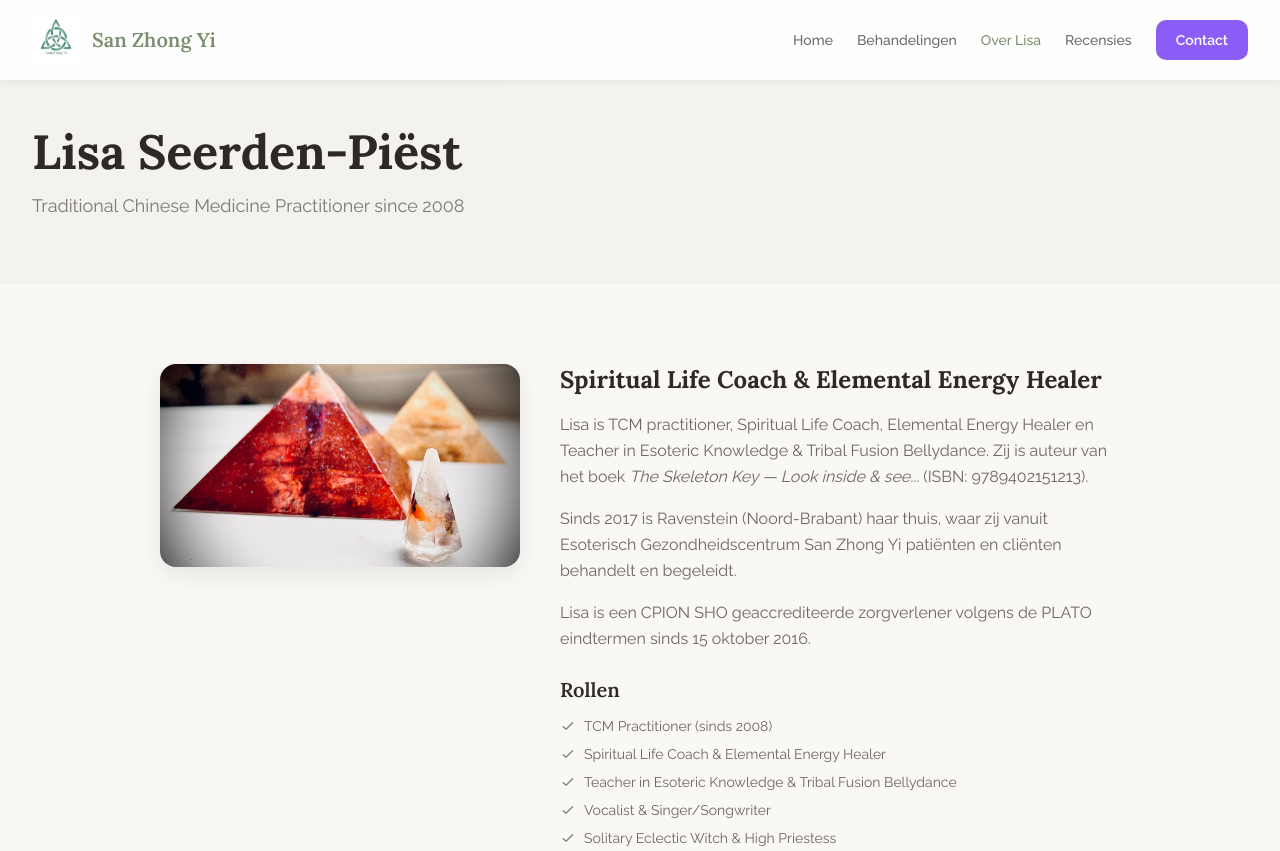
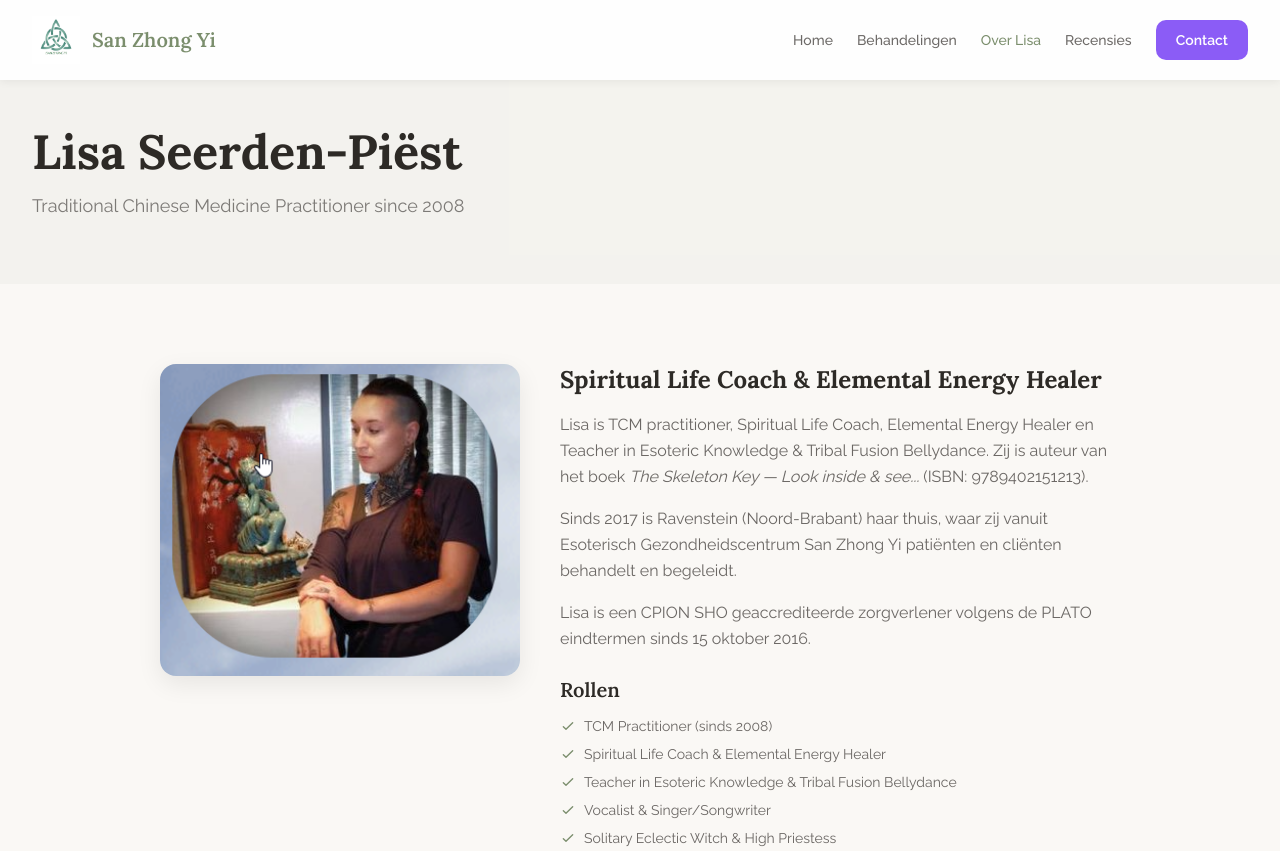
Before and after one commit to sirprikkel/san-zhong-yi-website, a plain HTML site: page over-lisa.html in a window 1280 px wide. Shown: the top 851 px of the page. Drawn offline with nearby package versions, Linux system fonts and the light colour scheme.

Commit message:
Add Lisa portrait photo to Over Lisa page

```diff
--- a/over-lisa.html
+++ b/over-lisa.html
@@ -42,7 +42,7 @@
     <div class="max-w-5xl mx-auto px-4 md:px-6 lg:px-8">
       <div class="grid md:grid-cols-5 gap-10 items-start">
         <div class="md:col-span-2">
-          <img src="images/google_place_1.jpg" alt="Lisa Seerden-Piëst" class="rounded-2xl shadow-soft-lg w-full" loading="lazy">
+          <img src="images/lisa-portrait.png" alt="Lisa Seerden-Piëst" class="rounded-2xl shadow-soft-lg w-full" loading="lazy">
         </div>
         <div class="md:col-span-3">
           <h2 class="font-heading text-2xl font-bold text-txt mb-4">Spiritual Life Coach & Elemental Energy Healer</h2>
```
Also changed, not shown: images/lisa-portrait.png (added).
